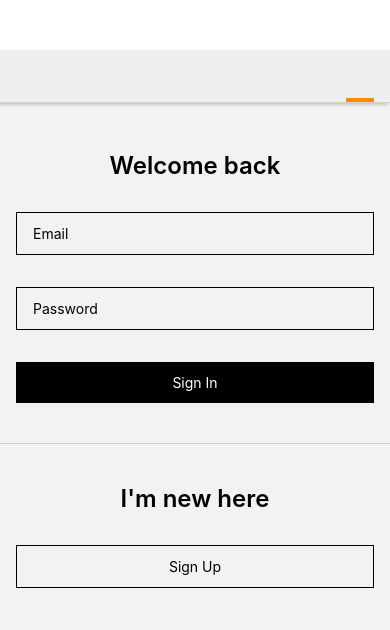
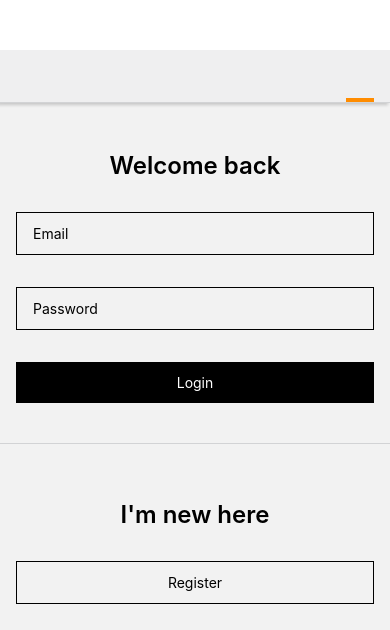
Before and after one commit to bpetermann/react-native-shopping-cart, a React Native app: screen /Authentication in a window 390 px wide. Shown: the top 630 px of the page. Built offline with nearby package versions, Linux system fonts and the light colour scheme; no server answers.

Commit message:
Restructure authentication

```diff
--- /dev/null
+++ b/components/Molecules/Authentication/AuthSwitch.js
@@ -0,0 +1,35 @@
+import { StyleSheet, Text, Pressable } from 'react-native';
+
+export default function Switch({ onClick, text }) {
+  return (
+    <Pressable
+      onPress={onClick}
+      style={[
+        styles.button,
+        {
+          backgroundColor: 'transparent',
+          borderWidth: 1,
+          borderColor: 'black',
+        },
+      ]}
+      android_ripple={{ color: '#efeff0' }}
+    >
+      <Text
+        style={{
+          color: '#000',
+          textAlign: 'center',
+        }}
+      >
+        {text}
+      </Text>
+    </Pressable>
+  );
+}
+
+const styles = StyleSheet.create({
+  button: {
+    backgroundColor: '#000',
+    padding: 12,
+    width: '100%',
+  },
+});
--- /dev/null
+++ b/components/Molecules/Authentication/Confirm.js
@@ -0,0 +1,28 @@
+import { StyleSheet, Text, Pressable } from 'react-native';
+
+export default function Login({ onClick, text }) {
+  return (
+    <Pressable
+      style={styles.button}
+      onPress={onClick}
+      android_ripple={{ color: '#efeff0' }}
+    >
+      <Text
+        style={{
+          color: '#fff',
+          textAlign: 'center',
+        }}
+      >
+        {text}
+      </Text>
+    </Pressable>
+  );
+}
+
+const styles = StyleSheet.create({
+  button: {
+    backgroundColor: '#000',
+    padding: 12,
+    width: '100%',
+  },
+});
--- /dev/null
+++ b/components/Molecules/Authentication/FormInput.js
@@ -0,0 +1,34 @@
+import { StyleSheet, View, Text, TextInput } from 'react-native';
+
+export default function Login({ isValid, onChange, error, placer, password }) {
+  return (
+    <View style={{ width: '100%' }}>
+      <TextInput
+        placeholder={placer}
+        secureTextEntry={password ? true : false}
+        style={styles.input}
+        onChangeText={onChange}
+      />
+      {isValid && (
+        <Text
+          style={{
+            color: 'red',
+            paddingTop: 16,
+          }}
+        >
+          *{error}
+        </Text>
+      )}
+    </View>
+  );
+}
+
+const styles = StyleSheet.create({
+  input: {
+    width: '100%',
+    borderWidth: 1,
+    borderColor: '#000',
+    paddingHorizontal: 16,
+    paddingVertical: 12,
+  },
+});
--- /dev/null
+++ b/components/Molecules/Authentication/index.js
@@ -0,0 +1,3 @@
+export { default as AuthSwitch } from './AuthSwitch';
+export { default as Confirm } from './Confirm';
+export { default as FormInput } from './FormInput';
--- /dev/null
+++ b/components/Organisms/Authentication/Login.js
@@ -0,0 +1,71 @@
+import {
+  FormInput,
+  Confirm,
+  AuthSwitch,
+} from '@/components/Molecules/Authentication';
+import { StyleSheet, View, Text } from 'react-native';
+import { validEmail } from '@/helper';
+import { useState } from 'react';
+
+export default function Login({ showRegister, setShowRegister }) {
+  const [validate, setValidate] = useState(false);
+  const [userData, setUserData] = useState({
+    email: '',
+    password: '',
+  });
+
+  const { email, password } = userData;
+
+  return (
+    <View style={styles.container}>
+      <Text style={{ fontSize: 24, fontWeight: '600' }}>Welcome back</Text>
+      {!showRegister ? (
+        <>
+          <FormInput
+            isValid={validate && !validEmail(email)}
+            onChange={(text) => {
+              setUserData((prev) => ({ ...prev, email: text }));
+            }}
+            error={'Please enter a valid email address'}
+            placer={'Email'}
+          />
+          <FormInput
+            isValid={validate && !password.length}
+            onChange={(text) => {
+              setUserData((prev) => ({ ...prev, password: text }));
+            }}
+            error={'Please enter your password'}
+            placer={'Password'}
+            password
+          />
+          <Confirm
+            onClick={() => {
+              setValidate(true);
+              if (validEmail(email) && password.length) {
+                console.log(userData);
+              }
+            }}
+            text={'Login'}
+          />
+        </>
+      ) : (
+        <AuthSwitch
+          text={'Login'}
+          onClick={() => {
+            setShowRegister(false);
+          }}
+        />
+      )}
+    </View>
+  );
+}
+
+const styles = StyleSheet.create({
+  container: {
+    width: '100%',
+    alignItems: 'center',
+    padding: 16,
+    marginTop: 32,
+    gap: 32,
+  },
+});
--- /dev/null
+++ b/components/Organisms/Authentication/Register.js
@@ -0,0 +1,85 @@
+import {
+  FormInput,
+  Confirm,
+  AuthSwitch,
+} from '@/components/Molecules/Authentication';
+import { StyleSheet, View, Text } from 'react-native';
+import { validEmail } from '@/helper';
+import { useState } from 'react';
+
+export default function Register({ showRegister, setShowRegister }) {
+  const [validate, setValidate] = useState(false);
+  const [userData, setUserData] = useState({
+    email: '',
+    password: '',
+    confirmPassword: '',
+  });
+
+  const { email, password, confirmPassword } = userData;
+
+  return (
+    <View style={styles.container}>
+      <Text style={{ fontSize: 24, fontWeight: '600' }}>I'm new here</Text>
+      {showRegister ? (
+        <>
+          <FormInput
+            isValid={validate && !validEmail(email)}
+            onChange={(text) => {
+              setUserData((prev) => ({ ...prev, email: text }));
+            }}
+            error={'Please enter a valid email address'}
+            placer={'Email'}
+          />
+          <FormInput
+            isValid={validate && !(password.trim().length >= 6)}
+            onChange={(text) => {
+              setUserData((prev) => ({ ...prev, password: text }));
+            }}
+            error={'Your password must be at least 6 characters long'}
+            placer={'Password'}
+            password
+          />
+          <FormInput
+            isValid={validate && password !== confirmPassword}
+            onChange={(text) => {
+              setUserData((prev) => ({ ...prev, confirmPassword: text }));
+            }}
+            error={'Passwords do not match'}
+            placer={'Confirm password'}
+            password
+          />
+          <Confirm
+            onClick={() => {
+              setValidate(true);
+              if (
+                validEmail(email) &&
+                password.length &&
+                password === confirmPassword
+              ) {
+                console.log(userData);
+              }
+            }}
+            text={'Register'}
+          />
+        </>
+      ) : (
+        <AuthSwitch
+          text={'Register'}
+          onClick={() => {
+            setShowRegister(true);
+          }}
+        />
+      )}
+    </View>
+  );
+}
+
+const styles = StyleSheet.create({
+  container: {
+    width: '100%',
+    alignItems: 'center',
+    padding: 16,
+    marginTop: 16,
+    gap: 32,
+  },
+});
--- /dev/null
+++ b/components/Organisms/Authentication/index.js
@@ -0,0 +1,2 @@
+export { default as Login } from './Login';
+export { default as Register } from './Register';
--- a/components/Templates/Authentication.js
+++ b/components/Templates/Authentication.js
@@ -1,49 +1,16 @@
-import {
-  StyleSheet,
-  View,
-  Text,
-  TextInput,
-  Pressable,
-  ScrollView,
-} from 'react-native';
+import { Login, Register } from '@/components/Organisms/Authentication';
 import { Header } from '@/components/Organisms/App';
+import { View, ScrollView } from 'react-native';
 import { useState } from 'react';
 
 export default function ProductDetail({ navigation }) {
-  const [showSignUp, setShowSignUp] = useState(false);
+  const [showRegister, setShowRegister] = useState(false);
 
   return (
     <>
       <Header navigation={navigation} />
       <ScrollView>
-        <View style={styles.container}>
-          <Text style={{ fontSize: 24, fontWeight: '600' }}>Welcome back</Text>
-          <TextInput
-            placeholder={'Email'}
-            style={styles.input}
-            onChangeText={(text) => console.log(`Email: ${text}`)}
-          />
-          <TextInput
-            placeholder={'Password'}
-            type={'password'}
-            style={styles.input}
-            onChangeText={(text) => console.log(`Password: ${text}`)}
-          />
-          <Pressable
-            style={styles.button}
-            android_ripple={{ color: '#efeff0' }}
-          >
-            <Text
-              style={{
-                color: '#fff',
-                textAlign: 'center',
-              }}
-            >
-              Sign In
-            </Text>
-          </Pressable>
-        </View>
-
+        <Login showRegister={showRegister} setShowRegister={setShowRegister} />
         <View
           style={{
             width: '100%',
@@ -52,94 +19,11 @@ export default function ProductDetail({ navigation }) {
             marginVertical: 24,
           }}
         ></View>
-        <View style={styles.signup}>
-          <Text style={{ fontSize: 24, fontWeight: '600' }}>I'm new here</Text>
-          {showSignUp ? (
-            <>
-              <TextInput
-                placeholder={'Email'}
-                style={styles.input}
-                onChangeText={(text) => console.log(`Email: ${text}`)}
-              />
-              <TextInput
-                placeholder={'Password'}
-                type={'password'}
-                style={styles.input}
-                onChangeText={(text) => console.log(`Password: ${text}`)}
-              />
-              <TextInput
-                placeholder={'Confirm password'}
-                type={'password'}
-                style={styles.input}
-                onChangeText={(text) => console.log(`Password: ${text}`)}
-              />
-              <Pressable
-                style={styles.button}
-                android_ripple={{ color: '#efeff0' }}
-              >
-                <Text
-                  style={{
-                    color: '#fff',
-                    textAlign: 'center',
-                  }}
-                >
-                  Sign Up
-                </Text>
-              </Pressable>
-            </>
-          ) : (
-            <Pressable
-              style={[
-                styles.button,
-                {
-                  backgroundColor: 'transparent',
-                  borderWidth: 1,
-                  borderColor: 'black',
-                },
-              ]}
-              android_ripple={{ color: '#efeff0' }}
-            >
-              <Text
-                style={{
-                  color: '#000',
-                  textAlign: 'center',
-                }}
-              >
-                Sign Up
-              </Text>
-            </Pressable>
-          )}
-        </View>
+        <Register
+          showRegister={showRegister}
+          setShowRegister={setShowRegister}
+        />
       </ScrollView>
     </>
   );
 }
-
-const styles = StyleSheet.create({
-  container: {
-    width: '100%',
-    alignItems: 'center',
-    padding: 16,
-    marginTop: 32,
-    gap: 32,
-  },
-  input: {
-    width: '100%',
-    borderWidth: 1,
-    borderColor: '#000',
-    paddingHorizontal: 16,
-    paddingVertical: 12,
-  },
-  button: {
-    backgroundColor: '#000',
-    padding: 12,
-    width: '100%',
-  },
-  signup: {
-    width: '100%',
-    alignItems: 'center',
-    padding: 16,
-    marginBottom: 32,
-    gap: 32,
-  },
-});
--- /dev/null
+++ b/helper/index.js
@@ -0,0 +1,5 @@
+export function validEmail(value) {
+  return new RegExp(
+    "[a-z0-9!#$%&'*+/=?^_`{|}~-]+(?:.[a-z0-9!#$%&'*+/=?^_`{|}~-]+)*@(?:[a-z0-9](?:[a-z0-9-]*[a-z0-9])?.)+[a-z0-9](?:[a-z0-9-]*[a-z0-9])?"
+  ).test(value);
+}
```
